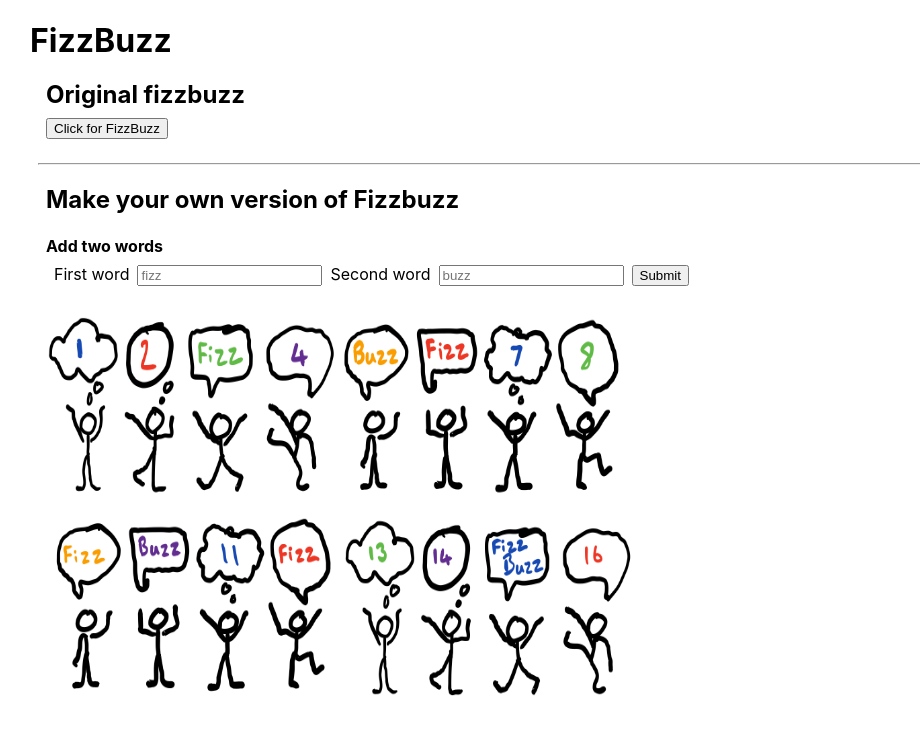
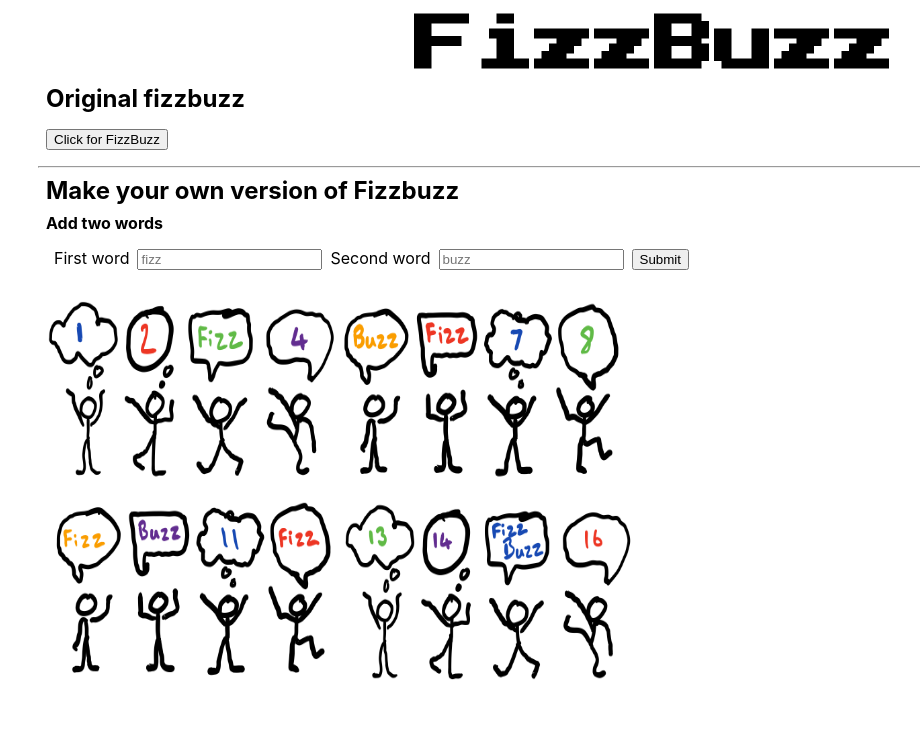
Before and after one commit to aliceals/Fizzbuzz-extreme, a React (Create React App) app: page / in a window 1280 px wide. Shown: the top 734 px of the page, without its empty margins (2-922 px from the left). Built offline with nearby package versions, Linux system fonts and the light colour scheme.

Commit message:
title styled

```diff
--- a/public/index.html
+++ b/public/index.html
@@ -7,6 +7,7 @@
   <meta name="viewport" content="width=device-width, initial-scale=1" />
   <meta name="theme-color" content="#000000" />
   <meta name="description" content="Fizzbuzz extreme" />
+  <link href="https://fonts.googleapis.com/css?family=Press+Start+2P&display=swap" rel="stylesheet">
   <link rel=" apple-touch-icon" href="%PUBLIC_URL%/logo192.png" />
   <!--
       manifest.json provides metadata used when your web app is installed on a
--- a/src/App.css
+++ b/src/App.css
@@ -1,6 +1,8 @@
 * {
   margin-left: 8px;
+  margin-top: 8px;
   margin-bottom: 8px;
+
 }
 
 .Fizz {
@@ -93,3 +95,10 @@ img {
     height: 400px;
     width: 600px;
 }
+
+h1 {
+    font-size: 60px;
+  font-family: 'Press Start 2P', cursive;
+  text-align: center;
+
+}
```
